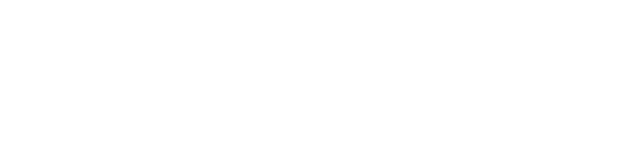
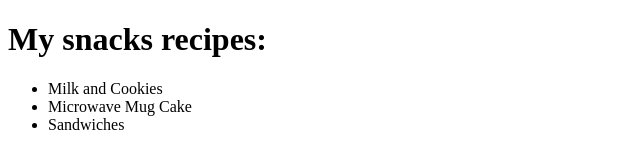
Before and after one commit to joaosiwao/odin-recipes, a plain HTML site: page index.html in a window 1280 px wide. Shown: the whole page, without its empty margins (0-640 px from the left). Drawn offline with Linux system fonts and the light colour scheme.

Commit message:
Adicionado uma lista com as receitas.

```diff
--- a/index.html
+++ b/index.html
@@ -8,6 +8,12 @@
 </head>
 
 <body>
+<h1>My snacks recipes:</h1>
+<ul>
+    <li>Milk and Cookies</li>
+    <li>Microwave Mug Cake</li>
+    <li>Sandwiches</li>
+</ul>
 
 </body>
 
```
